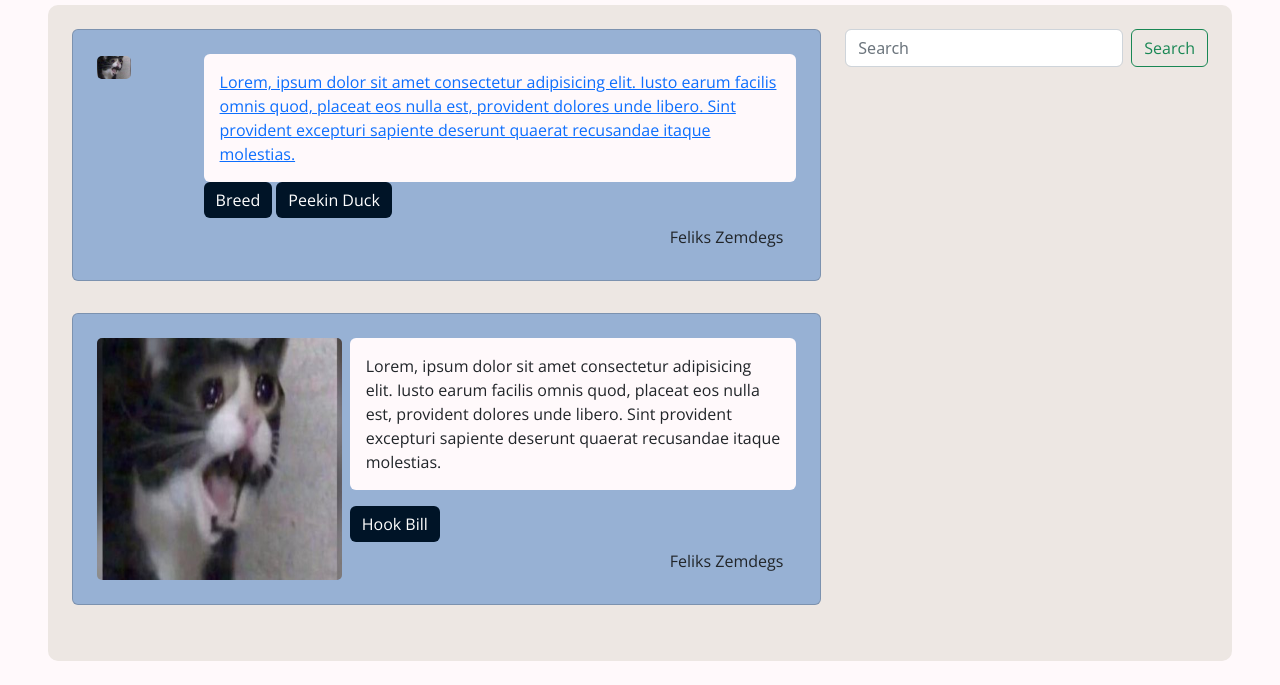
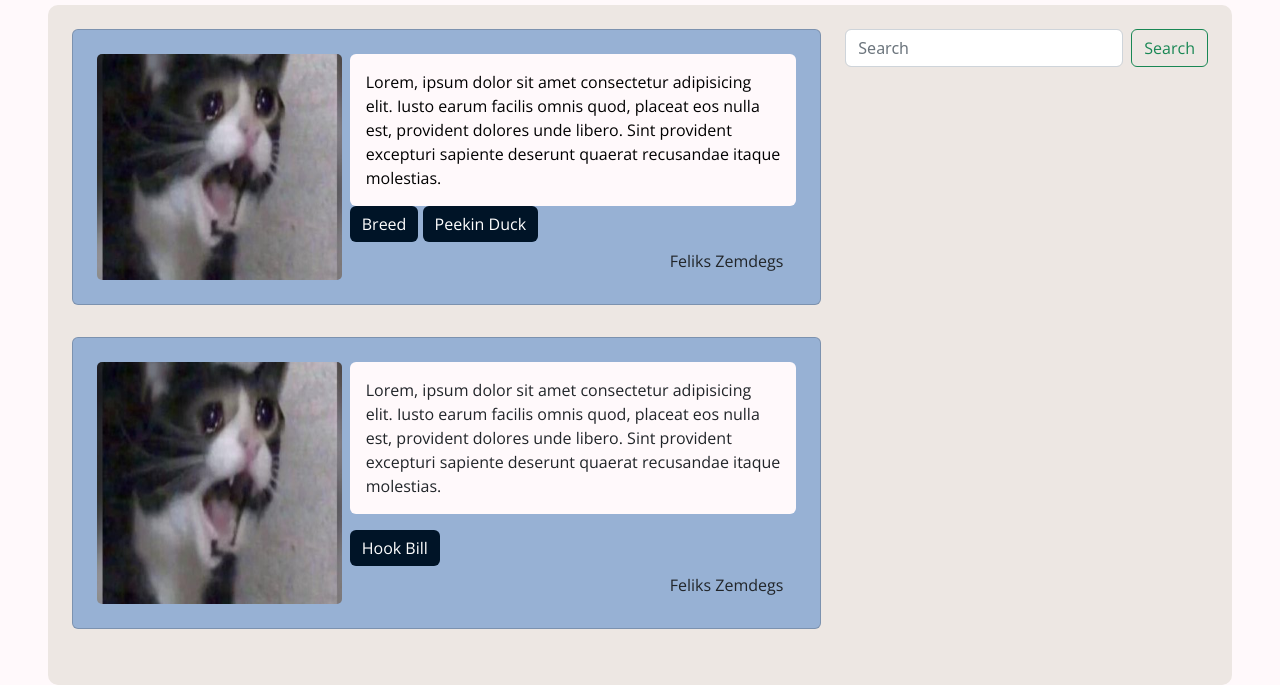
Before and after one commit to AlvaroQuispePalacios/diw, a plain HTML site: page DuckType-LessAndSass/index.html in a window 1280 px wide. Shown: the part 133-818 px from the top of the page. Drawn offline with nearby package versions, Linux system fonts and the light colour scheme.

Commit message:
07-11-2023

```diff
--- a/DuckType-LessAndSass/index.html
+++ b/DuckType-LessAndSass/index.html
@@ -45,13 +45,16 @@
 
                 <article class="col col-lg-8 col-12 order-lg-0 order-1 mt-2  mt-lg-0 ">
                     <!-- Card -->
-                    <a href="">
+
                     <div class="card p-4">
                         <img src="./img/gatoTroste.jpg" class="card-img img-fluid" alt="">
                         <div class="card-body p-0">
+                            <a href="" class="article">
                                 <p class="card-text rounded p-3">
                                     Lorem, ipsum dolor sit amet consectetur adipisicing elit. Iusto earum facilis omnis quod, placeat eos nulla est, provident dolores unde libero. Sint provident excepturi sapiente deserunt quaerat recusandae itaque molestias.
                                 </p>
+
+                            </a>
                             <a class="btn btn-primary topic">Breed</a>
                             <a class="btn btn-primary topic">Peekin Duck</a>
                             <div class="author">
@@ -59,8 +62,6 @@
                             </div>
                         </div>
                     </div>
-
-                    </a>
 
                     <!-- card -->
                     <div class="card p-4">
```
Lines whose indentation alone changed are shown as unchanged.
